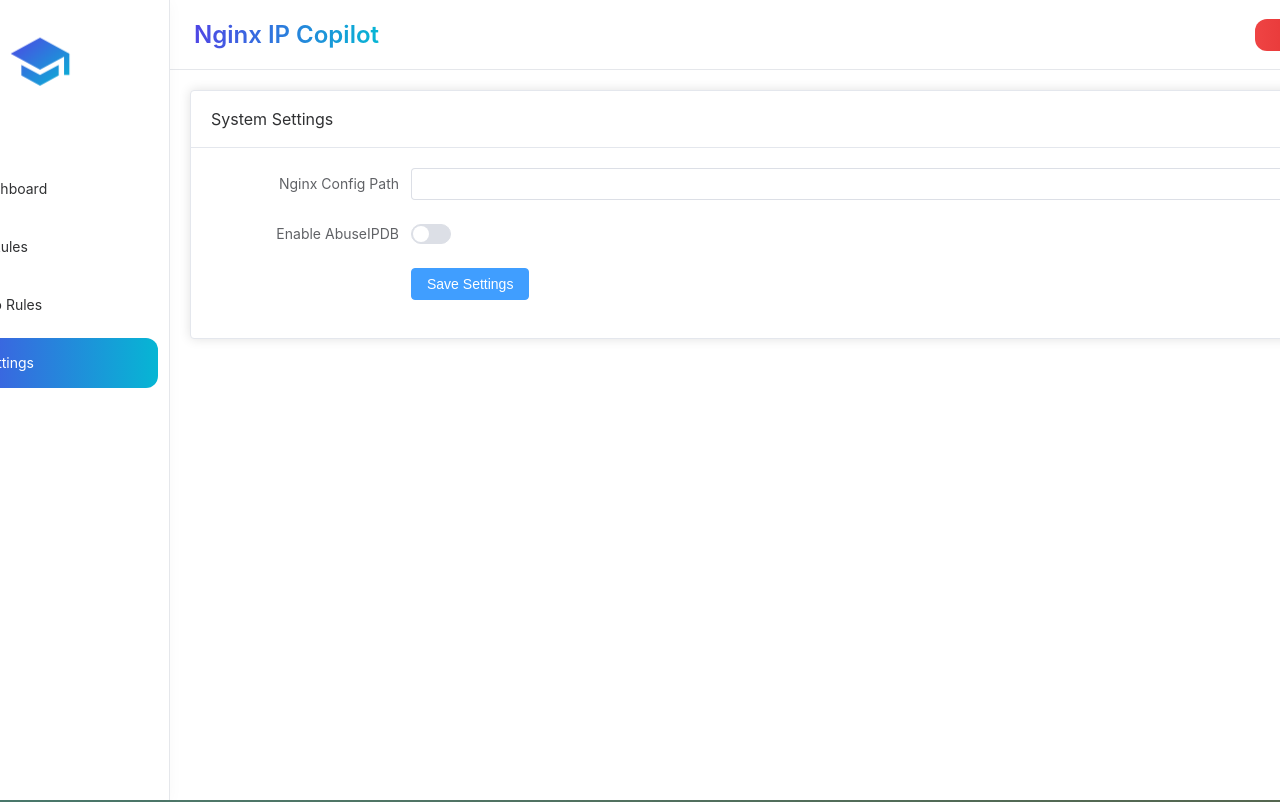
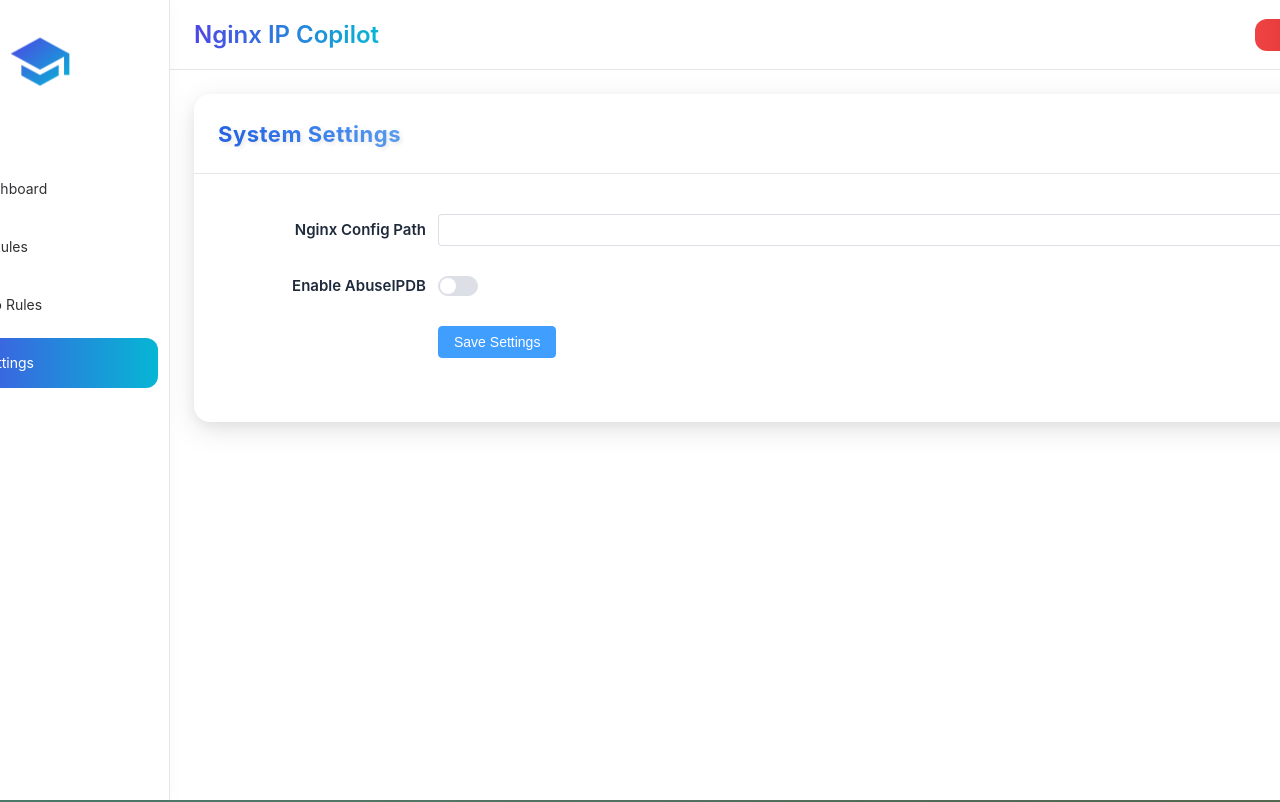
Before and after one commit to LeavesWebber/nginx_ip_copilot, a Vue app in the folder frontend/: page /settings in a window 1280 px wide. Shown: the top 802 px of the page. Built offline with nearby package versions, Linux system fonts and the light colour scheme; sample sign-in values are in the browser's storage.

Commit message:
可选设置

```diff
--- a/frontend/src/components/Settings.vue
+++ b/frontend/src/components/Settings.vue
@@ -21,7 +21,9 @@
 <template>
   <div class="settings">
     <el-card>
-      <template #header>System Settings</template>
+      <template #header>
+        <span>System Settings</span>
+      </template>
 
       <el-form :model="settings" label-width="200px">
         <el-form-item label="Nginx Config Path">
@@ -46,6 +48,55 @@
 
 <style scoped>
 .settings {
-  padding: 20px;
+  padding: 24px;
+  min-width: 1000px;
+  width: 100%;
+  position: relative;
+}
+
+.el-card {
+  border-radius: 16px !important;
+  border: none !important;
+  box-shadow: 0 8px 30px rgba(0, 0, 0, 0.1),
+              0 4px 12px rgba(0, 0, 0, 0.05) !important;
+  transition: all 0.3s ease;
+  overflow: hidden;
+  min-width: 1000px;
+  width: 100%;
+}
+
+:deep(.el-card__header) {
+  display: flex;
+  justify-content: space-between;
+  align-items: center;
+  padding: 20px 24px;
+  height: 80px;
+  border-bottom: 1px solid #e5e7eb;
+}
+
+:deep(.el-card__header span) {
+  font-size: 22px;
+  font-weight: 700;
+  background: linear-gradient(120deg, #2563eb, #3b82f6, #60a5fa);
+  -webkit-background-clip: text;
+  -webkit-text-fill-color: transparent;
+  letter-spacing: 0.5px;
+  position: relative;
+  text-shadow: 2px 2px 4px rgba(0, 0, 0, 0.1);
+}
+
+:deep(.el-form) {
+  padding: 20px 24px;
+}
+
+:deep(.el-form-item__label) {
+  font-weight: 600 !important;
+  color: #1e293b !important;
+  font-size: 15px !important;
+}
+
+:deep(.el-form-item) {
+  margin-bottom: 24px;
+  min-width: 100%;
 }
 </style>
```
